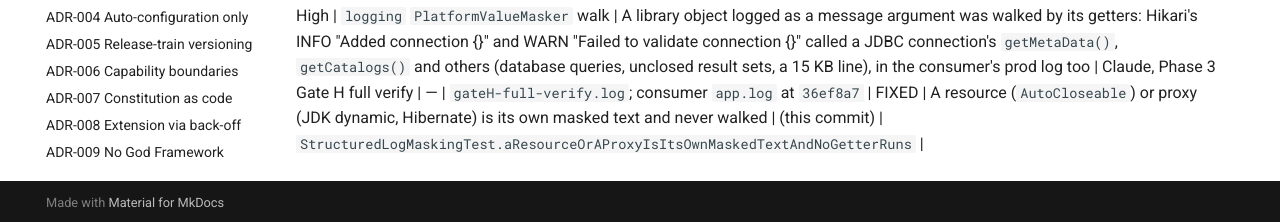
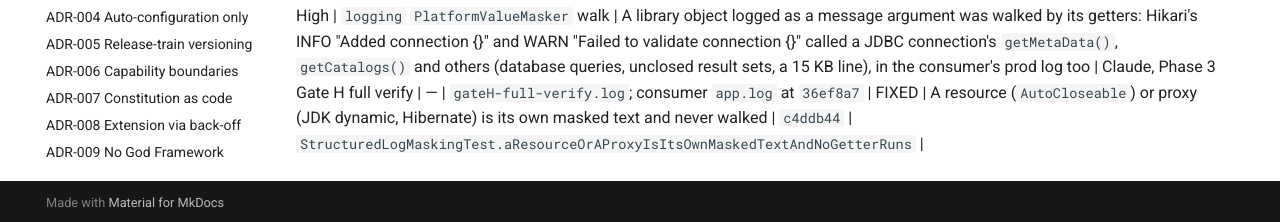
Before and after one commit to muhammadallee/dc-platform, an MkDocs documentation site: the page built from docs/production-readiness/issue-register.md, in a window 1280 px wide and 900 px high, scrolled down 22358 px. Shown: the part 675-897 px from the top of the window. Built offline with MkDocs 1.6.1 and Material for MkDocs 9.7.7, drawn with Linux system fonts in a browser that asks for light colours.

Commit message:
docs(register): HI-0166 fix commit
Co-Authored-By: Claude Opus 5.5 <noreply@anthropic.com>
Claude-Session: https://claude.ai/code/session_0131grQ6pUwFCGZox6ekZHiA

```diff
--- a/docs/production-readiness/issue-register.md
+++ b/docs/production-readiness/issue-register.md
@@ -176,4 +176,4 @@ frozen hardening record is the assessment, the release decision and the phase fo
 | HI-0163 | N3 | High | `logging` `PlatformValueMasker` numbers | An integral `double` Emirates ID (`784199012345671d`, written `7.84199012345671E14`) passed the patterns; a pattern on the written form could then hide the digit check | Codex Phase 3 round 2 4; verification new 4; verification 2 new 1 | Agree | `r2-verify2.out.md` | FIXED | Plain digits first, masking the whole value; then the written form | `0d0dcf3`, `1f69255` | `StructuredLogMaskingTest.anIntegralDoubleIsCheckedAsItsDigits`, `aNumberIsCheckedAsWrittenAndAsDigits` |
 | HI-0164 | N3 | Medium | `logging` `PlatformLogstashFormatter` context | Name collisions lost the event or fields: prefix `stack` + MDC `trace` hit `stack_trace`, `ctx_service` was dropped, `foo` and `_foo` both became `ctx_foo`, the earlier entry won | Codex Phase 3 round 2 6; reassessment new 4; verification 2 new 2 | Agree | `r2-verify2.out.md` | FIXED | Collisions decided on the written name; the latest occurrence wins | `0d0dcf3`, `7b4aec8`, `1f69255` | `StructuredLogMaskingTest.contextPrefixesFollowBootsJoinRule`, `twoContextKeysWrittenUnderOneNameKeepTheLater` |
 | HI-0165 | N3 | Medium | `logging` `PlatformLogMasking` format objects | GELF's numeric timestamp became `"****"`; then, with console logstash and file GELF, an application `WritableJson` named `timestamp` passed unmasked | Codex Phase 3 reassessment new 3; verification new 3 | Agree; contract narrowed | `r2-verify.out.md` | FIXED | A format's own objects are exempt only when every active structured format is that format | `0d0dcf3`, `7b4aec8` | `StructuredLogMaskingTest.gelfKeepsItsNumericTimestamp`, `mixedFormatsExemptNoFormatObjects` |
-| HI-0166 | N3 | High | `logging` `PlatformValueMasker` walk | A library object logged as a message argument was walked by its getters: Hikari's INFO "Added connection {}" and WARN "Failed to validate connection {}" called a JDBC connection's `getMetaData()`, `getCatalogs()` and others (database queries, unclosed result sets, a 15 KB line), in the consumer's prod log too | Claude, Phase 3 Gate H full verify | — | `gateH-full-verify.log`; consumer `app.log` at `36ef8a7` | FIXED | A resource (`AutoCloseable`) or proxy (JDK dynamic, Hibernate) is its own masked text and never walked | (this commit) | `StructuredLogMaskingTest.aResourceOrAProxyIsItsOwnMaskedTextAndNoGetterRuns` |
+| HI-0166 | N3 | High | `logging` `PlatformValueMasker` walk | A library object logged as a message argument was walked by its getters: Hikari's INFO "Added connection {}" and WARN "Failed to validate connection {}" called a JDBC connection's `getMetaData()`, `getCatalogs()` and others (database queries, unclosed result sets, a 15 KB line), in the consumer's prod log too | Claude, Phase 3 Gate H full verify | — | `gateH-full-verify.log`; consumer `app.log` at `36ef8a7` | FIXED | A resource (`AutoCloseable`) or proxy (JDK dynamic, Hibernate) is its own masked text and never walked | `c4ddb44` | `StructuredLogMaskingTest.aResourceOrAProxyIsItsOwnMaskedTextAndNoGetterRuns` |
```
